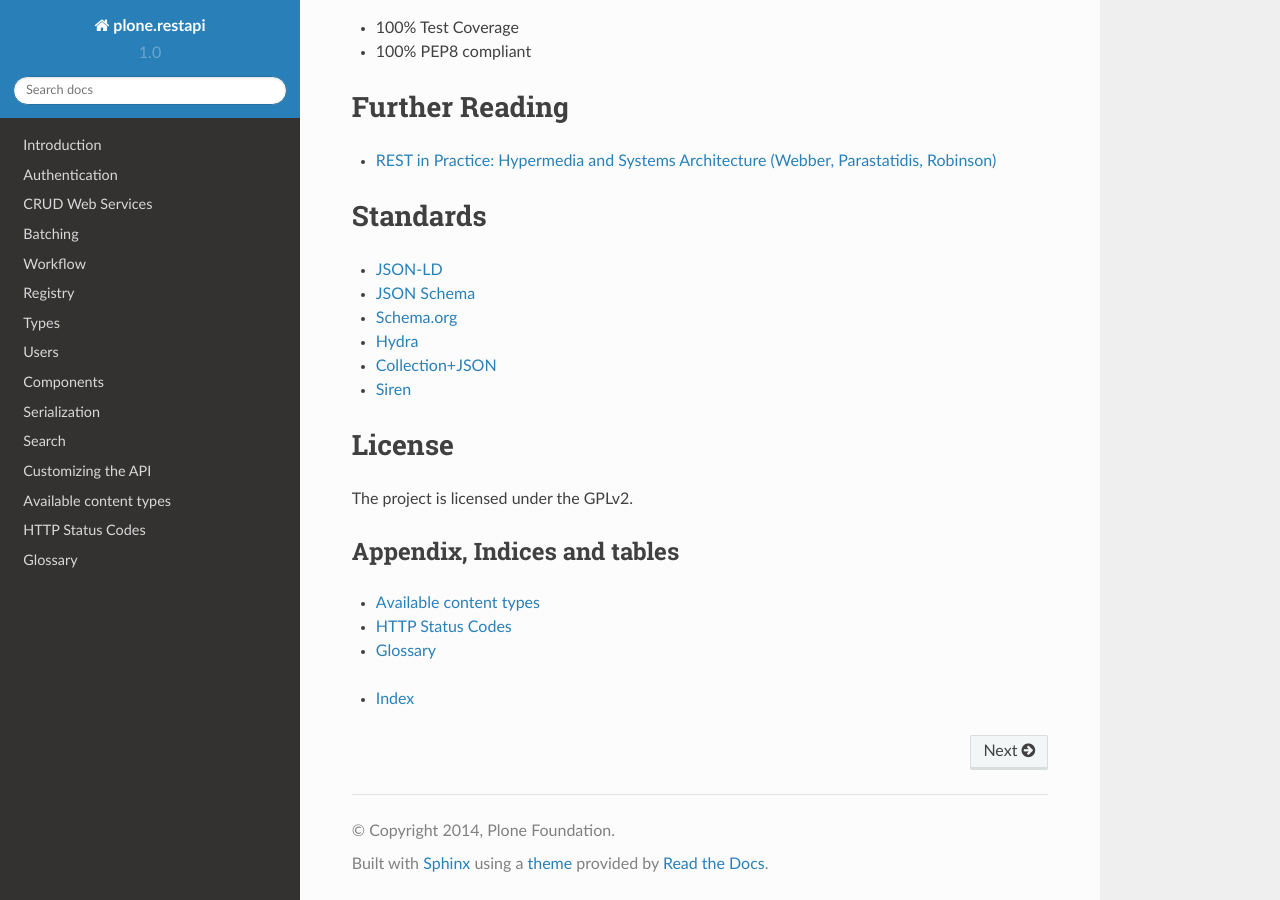
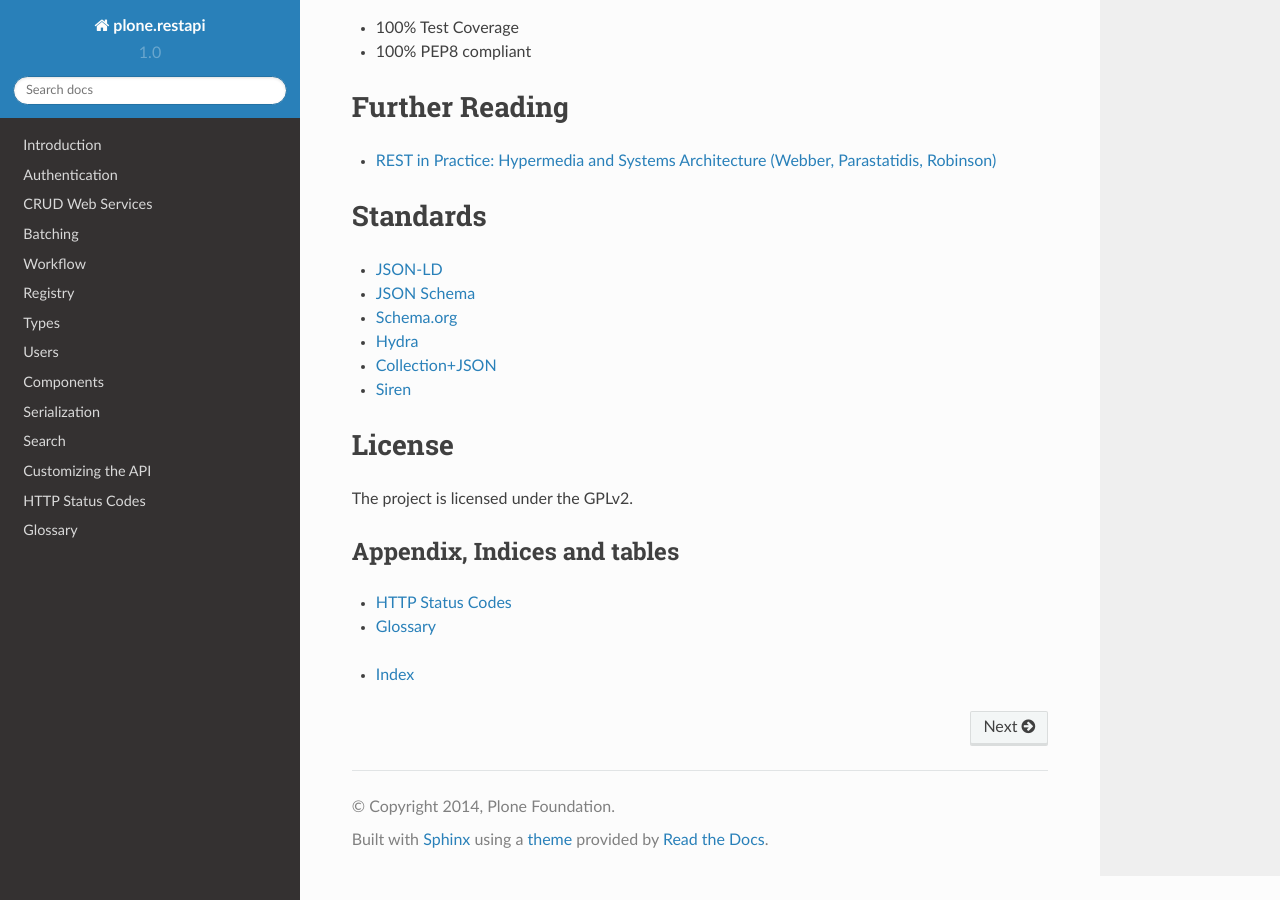
Before and after one commit to plone/plone.restapi, a Sphinx documentation site: the page built from docs/source/index.rst, in a window 1280 px wide and 900 px high, scrolled down 2837 px. Built offline with Sphinx 7.4.7 and the Read the Docs theme 2.0.0, drawn with Linux system fonts in a browser that asks for light colours.

Commit message:
Docs: Remove duplicate reference to 'types.rst' from ToC.

```diff
--- a/docs/source/index.rst
+++ b/docs/source/index.rst
@@ -40,7 +40,6 @@ Appendix, Indices and tables
 
 .. toctree::
 
-   Available content types <types>
    http-status-codes
    glossary
 
```
